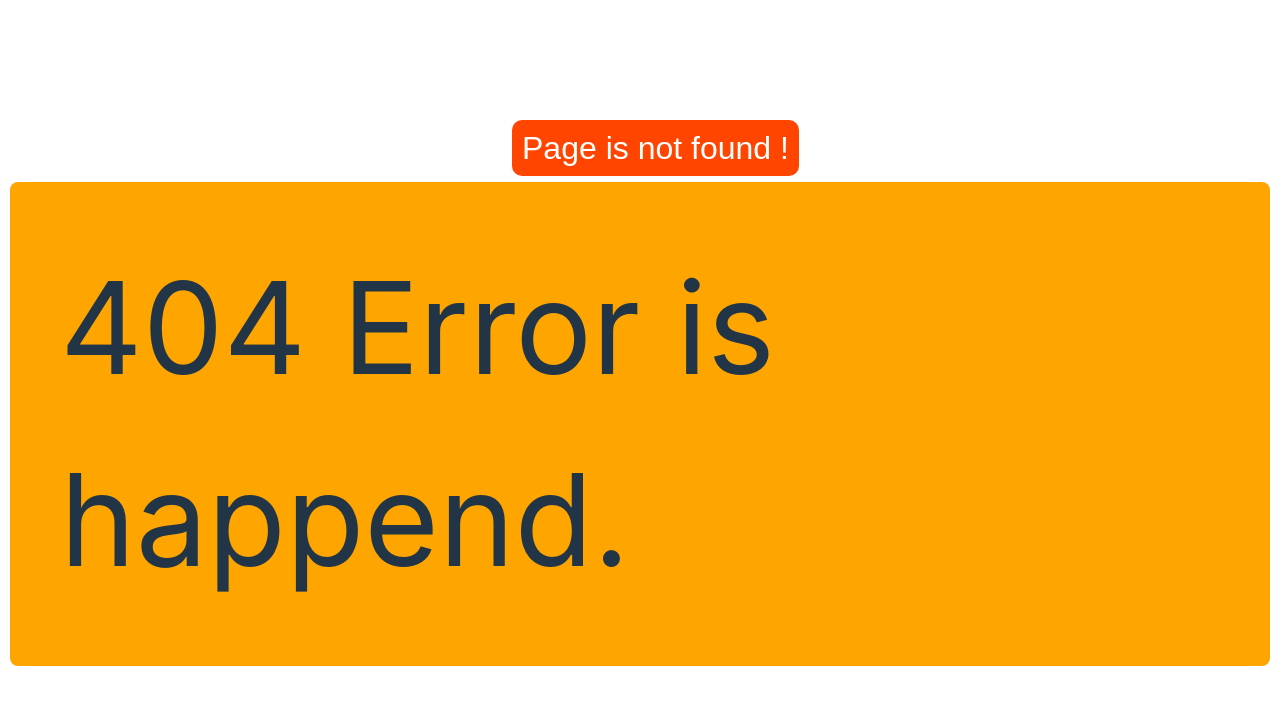
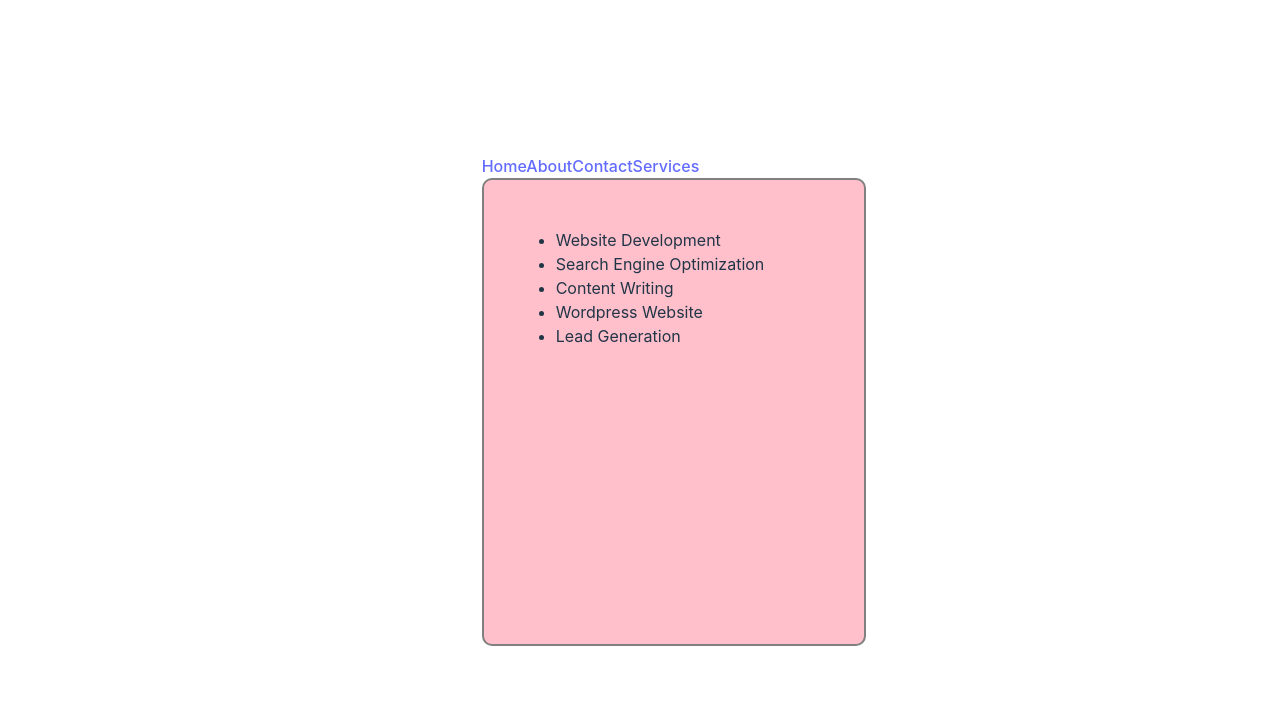
Before and after one commit to htmlcssjs2023/react-router-two, a React (Vite) app: page /services in a window 1280 px wide. Before the commit this address had no page. Shown: the top 704 px of the page. Built offline with nearby package versions, Linux system fonts and the light colour scheme.

Commit message:
Nested Route & Outlet

```diff
--- a/src/components/Header/Header.jsx
+++ b/src/components/Header/Header.jsx
@@ -0,0 +1,14 @@
+import React from 'react';
+
+const Header = () => {
+    return (
+        <div>
+            <a href="/">Home</a>
+            <a href="/about">About</a>
+            <a href="/contact">Contact</a>
+            <a href="/services">Services</a>
+        </div>
+    );
+};
+
+export default Header;
--- /dev/null
+++ b/src/components/Home/Home.css
@@ -0,0 +1,8 @@
+.container{
+    background-color: pink;
+    width: 100%;
+    height: 50vh;
+    border: 2px solid gray;
+    border-radius: 10px;
+    padding: 2rem;
+}
--- a/src/components/Home/Home.jsx
+++ b/src/components/Home/Home.jsx
@@ -1,13 +1,17 @@
 import React from 'react';
 import { Outlet } from "react-router-dom";
 import Header from '../Header/Header';
+import './Home.css';
 
 const Home = () => {
     return (
         <div>
-            <h2>Dashboard</h2>
+
             <Header></Header>
+            <div className="container">
             <Outlet></Outlet>
+            </div>
+
         </div>
     );
 };
--- /dev/null
+++ b/src/components/Services/Services.jsx
@@ -0,0 +1,19 @@
+import React from 'react';
+
+const Services = () => {
+    return (
+        <div>
+           <nav>
+                <ul>
+                    <li>Website Development</li>
+                    <li>Search Engine Optimization</li>
+                    <li>Content Writing</li>
+                    <li>Wordpress Website</li>
+                    <li>Lead Generation</li>
+                </ul>
+           </nav>
+        </div>
+    );
+};
+
+export default Services;
```
Also changed, not shown: src/main.jsx (+31 -4 lines).
